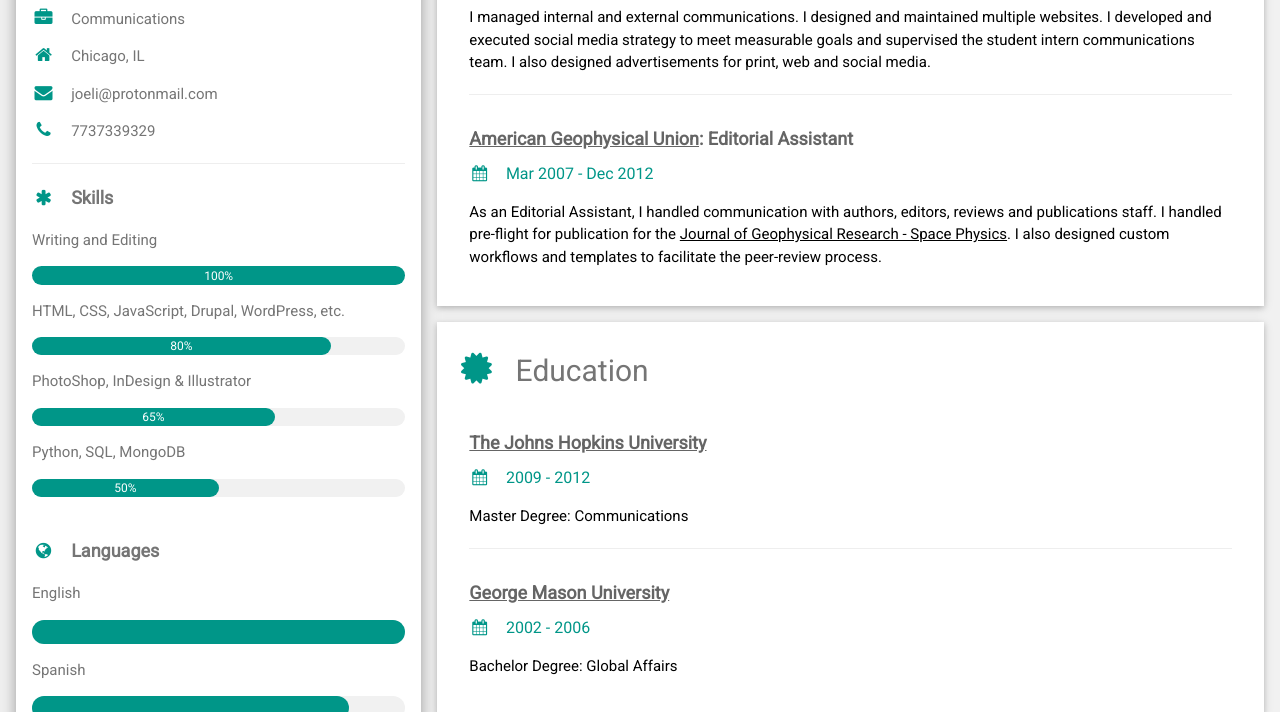
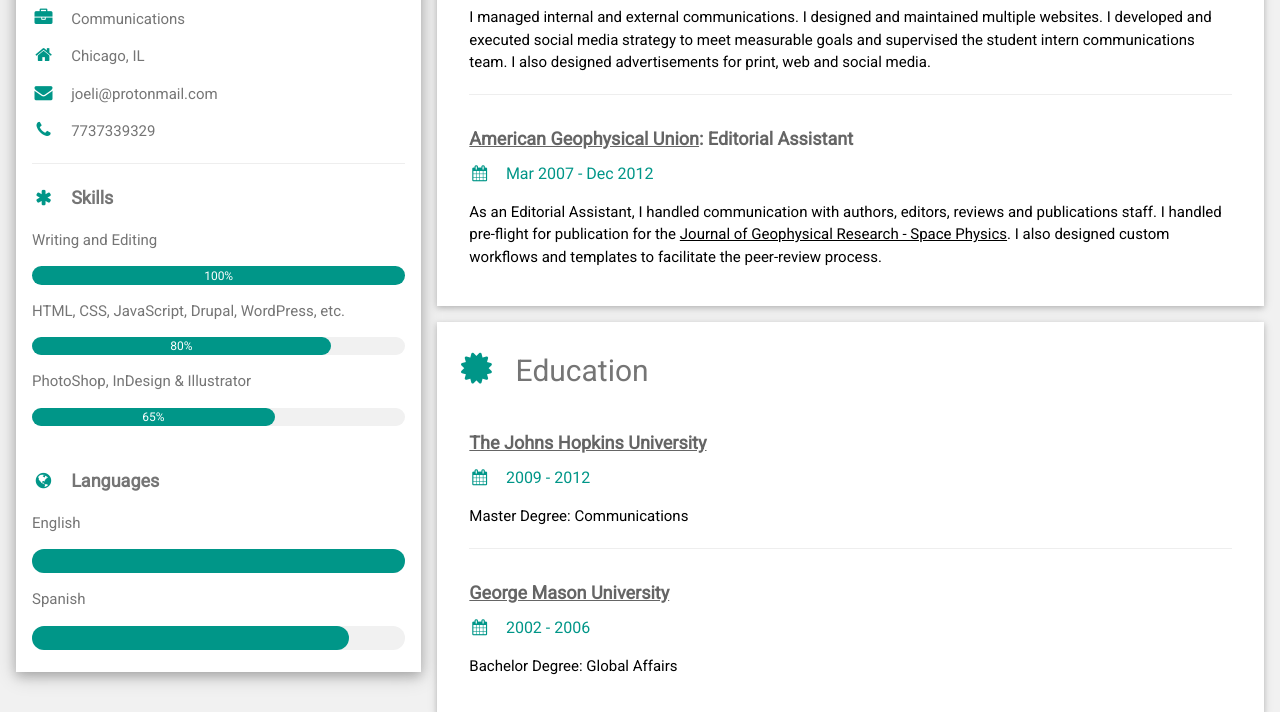
Before and after one commit to joelinwood/joelinwood.github.io, a plain HTML site: page index.html in a window 1280 px wide. Shown: the part 388-1100 px from the top of the page. Drawn offline with nearby package versions, Linux system fonts and the light colour scheme.

Commit message:
Update index.html

```diff
--- a/index.html
+++ b/index.html
@@ -48,10 +48,6 @@ html,body,h1,h2,h3,h4,h5,h6 {font-family: "Roboto", sans-serif}
           <p>PhotoShop, InDesign & Illustrator</p>
           <div class="w3-light-grey w3-round-xlarge w3-small">
             <div class="w3-container w3-center w3-round-xlarge w3-teal" style="width:65%">65%</div>
-          </div>
-          <p>Python, SQL, MongoDB</p>
-          <div class="w3-light-grey w3-round-xlarge w3-small">
-            <div class="w3-container w3-center w3-round-xlarge w3-teal" style="width:50%">50%</div>
           </div>
           <br>
 
```
